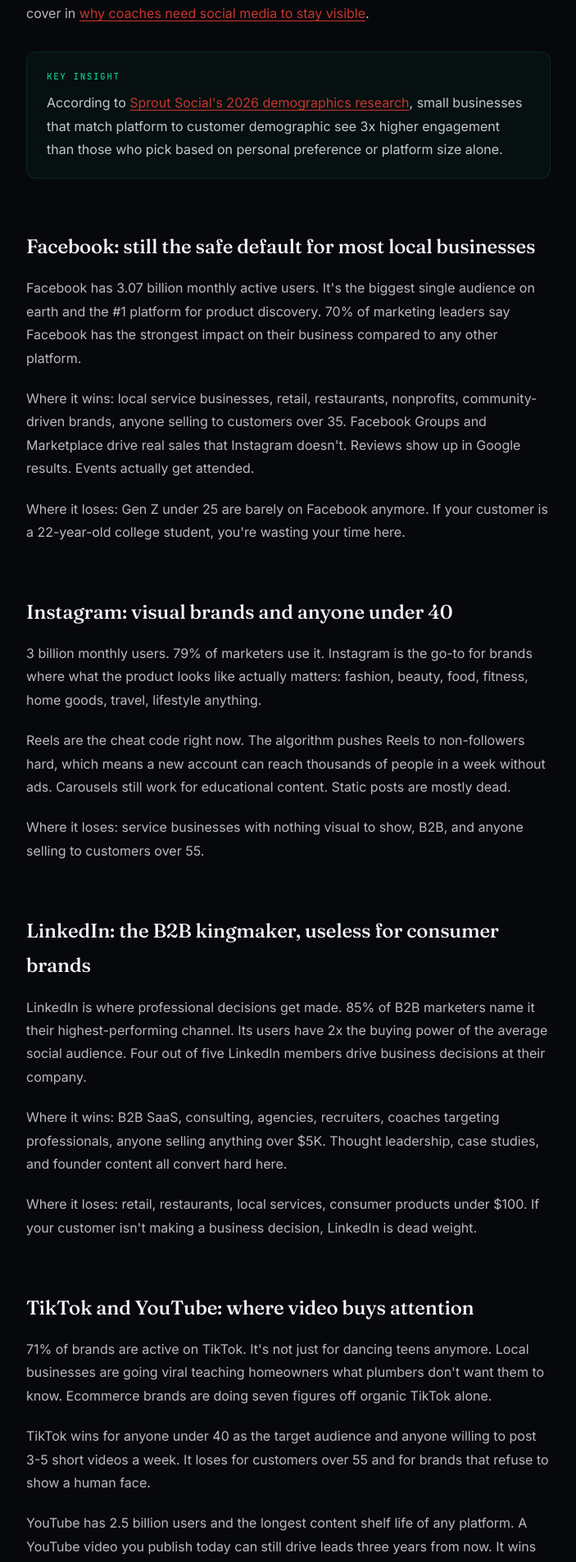
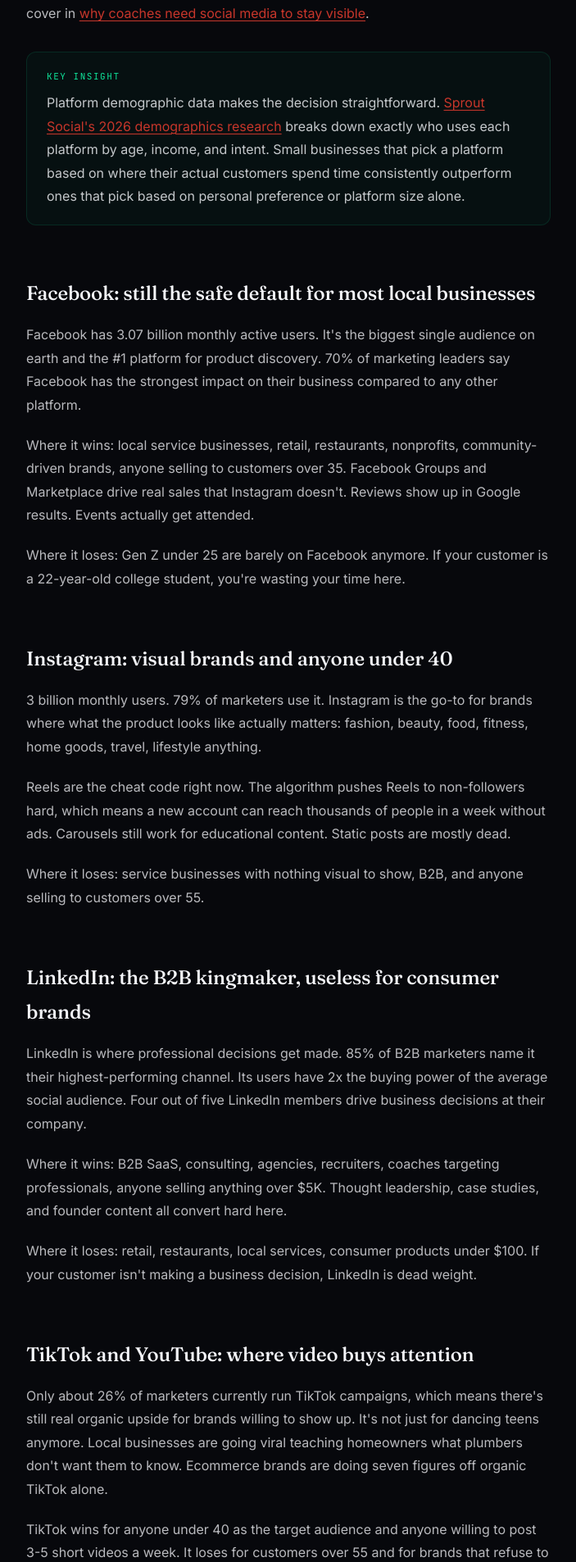
Before and after one commit to dustyboy-23/ventiscale-site, a Next.js app: page /blog/which-social-media-platform-for-business in a window 1280 px wide. Shown: the part 3049-4955 px from the top of the page at 82% size, without its empty margins (288-991 px from the left). Built offline with nearby package versions, Linux system fonts and the light colour scheme; no server answers.

Commit message:
Blog sweep 2C: verify-and-fix (batch 12)

```diff
--- a/app/(marketing)/blog/which-social-media-platform-for-business/page.tsx
+++ b/app/(marketing)/blog/which-social-media-platform-for-business/page.tsx
@@ -49,7 +49,7 @@ const FAQ_DATA = [
   },
   {
     q: "Is TikTok worth it for small businesses in 2026?",
-    a: "Yes, if your audience is under 40 and you can commit to 3-5 short videos per week. 71% of brands are now active on TikTok. Skip it if your customers are over 50, if you sell to other businesses, or if you can&apos;t realistically produce video content every week.",
+    a: "Yes, if your audience is under 40 and you can commit to 3-5 short videos per week. Only about 26% of marketers currently run TikTok campaigns, which means less competition for attention right now. Skip it if your customers are over 50, if you sell to other businesses, or if you can&apos;t realistically produce video content every week.",
   },
   {
     q: "Should small businesses be on LinkedIn?",
@@ -298,17 +298,18 @@ export default async function Post() {
           <div className="blog-callout">
             <div className="callout-label">Key insight</div>
             <p>
-              According to{" "}
+              Platform demographic data makes the decision straightforward.{" "}
               <a
                 href="https://sproutsocial.com/insights/new-social-media-demographics/"
                 target="_blank"
                 rel="noopener noreferrer"
               >
                 Sprout Social&apos;s 2026 demographics research
-              </a>
-              , small businesses that match platform to customer demographic
-              see 3x higher engagement than those who pick based on personal
-              preference or platform size alone.
+              </a>{" "}
+              breaks down exactly who uses each platform by age, income, and
+              intent. Small businesses that pick a platform based on where
+              their actual customers spend time consistently outperform ones
+              that pick based on personal preference or platform size alone.
             </p>
           </div>
 
@@ -371,10 +372,12 @@ export default async function Post() {
 
           <h2>TikTok and YouTube: where video buys attention</h2>
           <p>
-            71% of brands are active on TikTok. It&apos;s not just for dancing
-            teens anymore. Local businesses are going viral teaching homeowners
-            what plumbers don&apos;t want them to know. Ecommerce brands are
-            doing seven figures off organic TikTok alone.
+            Only about 26% of marketers currently run TikTok campaigns, which
+            means there&apos;s still real organic upside for brands willing
+            to show up. It&apos;s not just for dancing teens anymore. Local
+            businesses are going viral teaching homeowners what plumbers
+            don&apos;t want them to know. Ecommerce brands are doing seven
+            figures off organic TikTok alone.
           </p>
           <p>
             TikTok wins for anyone under 40 as the target audience and anyone
```
